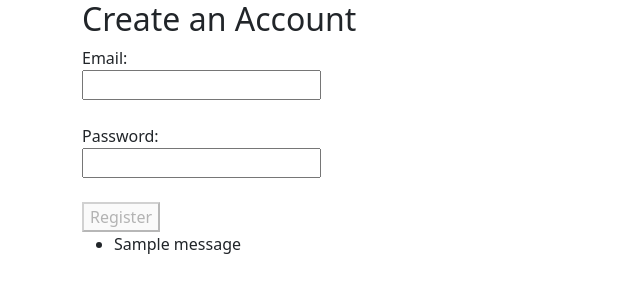
After one commit to dsalazar-lectures/CI0136-I2025-final-project, a Flask app: page /register/ in a window 1280 px wide. The commit adds this page. Shown: the top 300 px of the page, without its empty margins (0-640 px from the left). Run offline with Flask 3, Linux system fonts and the light colour scheme; one stand-in notice (Sample message) is shown.

Commit message:
feat(UR-GTT-001): create registration form with validation
Added registration form with required email and password fields.
Includes frontend validation to enable the submit button only when both fields are filled.
Backend validation added to prevent empty submissions.

Co-authored-by: Andres Murillo <andresmimi@gmail.com>
Co-authored-by: Tatiana Paramo <gipsyparamolopez@gmail.com>
Co-authored-by: Isabella <isabella.rodriguezsanchez@ucr.ac.cr>

```diff
--- a/app/__init__.py
+++ b/app/__init__.py
@@ -1,9 +1,15 @@
 from flask import Flask
-
+"""
+This module initializes the Flask application and registers the blueprints for it.
+Modules:
+"""
 
 app = Flask(__name__)
 
 from .controllers.home import home as home_blueprint
+from .controllers.register import register_bp as register_blueprint
 
-# Register blueprints
+# home_blueprint: Blueprint for handling routes related to the home page.
 app.register_blueprint(home_blueprint)
+# register_blueprint: Blueprint for handling routes related to user registration.
+app.register_blueprint(register_blueprint)
--- /dev/null
+++ b/app/controllers/register.py
@@ -0,0 +1,24 @@
+from flask import Blueprint, render_template, request, redirect, flash
+
+register_bp = Blueprint('register', __name__, url_prefix='/register')
+
+@register_bp.route('/', methods=['GET', 'POST'])
+def register():
+  """
+  Handles user registration.
+  Routes:
+  - GET: Renders the registration form.
+  - POST: Processes the registration form submission.
+  """
+  if request.method == 'POST':
+    email = request.form.get('email')
+    password = request.form.get('password')
+
+    if not email or not password:
+      flash('All fields are required.')
+      return redirect('/register/')
+
+    flash('Form submitted (simulated).')
+    return redirect('/register/')
+
+  return render_template('register.html')
--- /dev/null
+++ b/app/static/register.js
@@ -0,0 +1,14 @@
+const emailField = document.getElementById('email');
+const passwordField = document.getElementById('password');
+const registerBtn = document.getElementById('registerBtn');
+
+function checkInputs() {
+    if (emailField.value && passwordField.value) {
+        registerBtn.disabled = false;
+    } else {
+        registerBtn.disabled = true;
+    }
+}
+
+emailField.addEventListener('input', checkInputs);
+passwordField.addEventListener('input', checkInputs);
--- a/app/templates/base.html
+++ b/app/templates/base.html
@@ -7,11 +7,11 @@
     <link href="https://cdn.jsdelivr.net/npm/bootstrap@5.3.3/dist/css/bootstrap.min.css" rel="stylesheet" integrity="sha384-QWTKZyjpPEjISv5WaRU9OFeRpok6YctnYmDr5pNlyT2bRjXh0JMhjY6hW+ALEwIH" crossorigin="anonymous">
   </head>
   <body>
-    {% include 'navbar.html' %}
     <div class="container">
         {% block content %}
         {% endblock %}
     </div>
     <script src="https://cdn.jsdelivr.net/npm/bootstrap@5.3.3/dist/js/bootstrap.bundle.min.js" integrity="sha384-YvpcrYf0tY3lHB60NNkmXc5s9fDVZLESaAA55NDzOxhy9GkcIdslK1eN7N6jIeHz" crossorigin="anonymous"></script>
+    <script src="{{ url_for('static', filename='register.js') }}"></script>
   </body>
 </html>
--- /dev/null
+++ b/app/templates/register.html
@@ -0,0 +1,26 @@
+{% extends 'base.html' %}
+
+{% block content %}
+    <h2>Create an Account</h2>
+
+    <form method="POST">
+        <label for="email">Email:</label><br>
+        <input type="email" id="email" name="email" required><br><br>
+
+        <label for="password">Password:</label><br>
+        <input type="password" id="password" name="password" required><br><br>
+
+        <button type="submit" id="registerBtn" disabled>Register</button>
+    </form>
+
+    {% with messages = get_flashed_messages() %}
+        {% if messages %}
+            <ul>
+                {% for message in messages %}
+                    <li>{{ message }}</li>
+                {% endfor %}
+            </ul>
+        {% endif %}
+    {% endwith %}
+
+{% endblock %}
```
Also changed, not shown: 1 other file.
